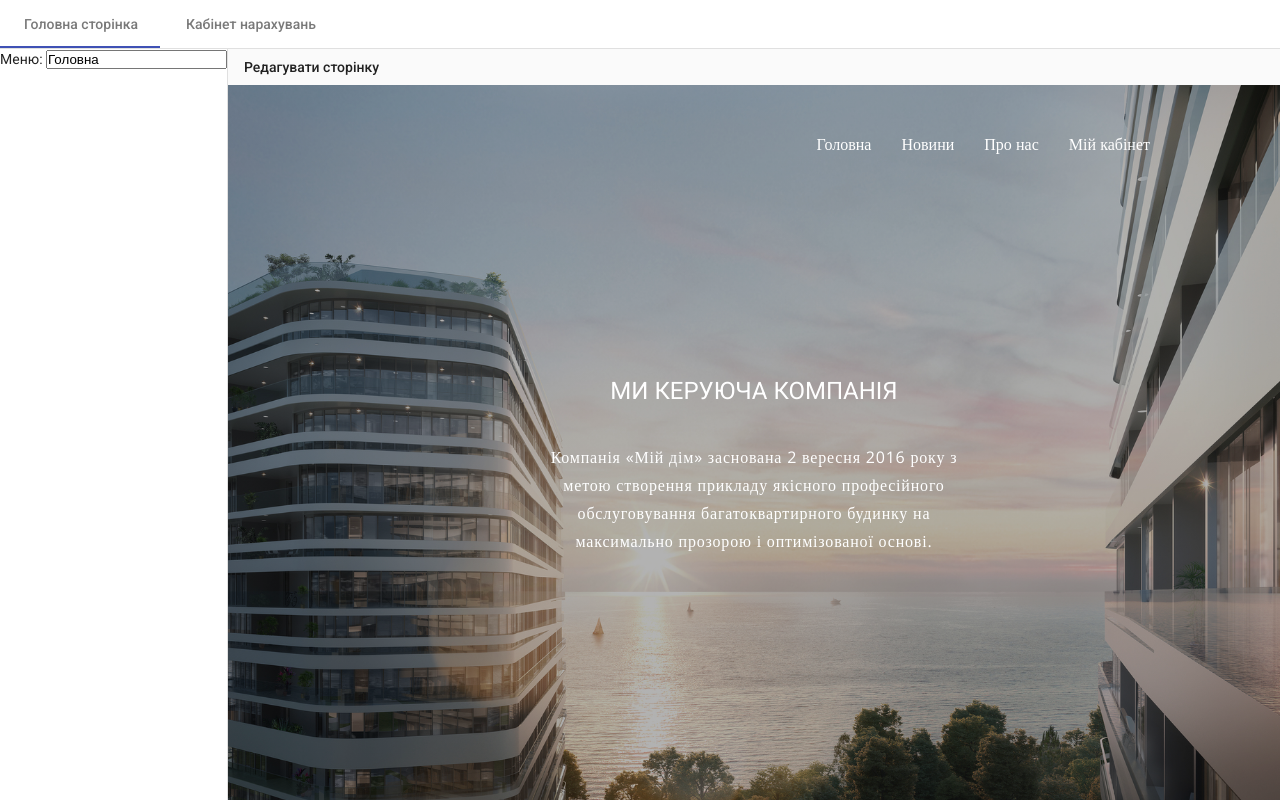
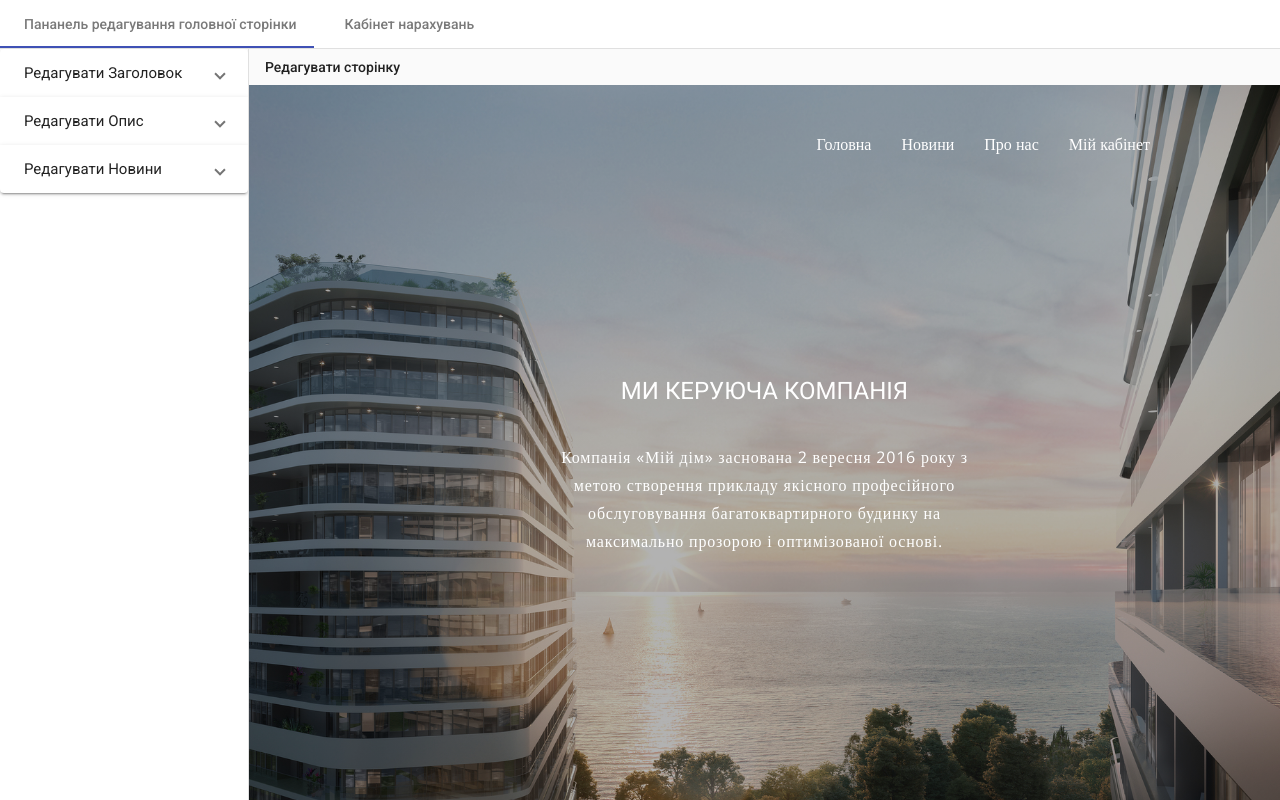
Before and after one commit to vanvani4/accounting, an Angular app: page /admin in a window 1280 px wide. Both pictures are taken after a click on the button "Редагувати сторінку". Shown: the top 800 px of the page. Built offline with nearby package versions, Linux system fonts and the light colour scheme.

Commit message:
Added news-editor.component

```diff
--- a/src/app/admin/admin.component.css
+++ b/src/app/admin/admin.component.css
@@ -0,0 +1,6 @@
+.editor {
+    width: 100%;
+    padding-top: 20px;
+    padding-left: 10px;
+    padding-right: 10px;
+}
--- a/src/app/admin/admin.component.html
+++ b/src/app/admin/admin.component.html
@@ -1,19 +1,58 @@
 <mat-tab-group>
 
-    <mat-tab label="Головна сторінка">
+    <mat-tab label="Пананель редагування головної сторінки">
         <ng-template matTabContent>
-            <mat-drawer-container class="example-container" autosize>
+            <mat-drawer-container autosize>
 
-                <mat-drawer #drawer class="example-sidenav" mode="side">
-                    <div>
-                        <label>Meню:
-                            <input [(ngModel)]="mainPageService.menu[0].name" placeholder="Meню"/>
-                        </label>
-                    </div>
+                <!--  Editor container -->
+                <mat-drawer #drawer mode="side">
+
+                    <mat-accordion>
+
+                        <!-- Title editor -->
+                        <mat-expansion-panel>
+                            <mat-expansion-panel-header>
+                                <mat-panel-title>
+                                    Редагувати Заголовок
+                                </mat-panel-title>
+                            </mat-expansion-panel-header>
+
+                            <mat-form-field class="editor">
+                                <mat-label>Заголовок</mat-label>
+                                <input matInput [(ngModel)]="mainPageService.companyTitle">
+                            </mat-form-field>
+                        </mat-expansion-panel>
+
+                        <!-- Discription editor -->
+                        <mat-expansion-panel>
+                            <mat-expansion-panel-header>
+                                <mat-panel-title>
+                                    Редагувати Опис
+                                </mat-panel-title>
+                            </mat-expansion-panel-header>
+
+                            <mat-form-field class="editor">
+                                <mat-label>Опис</mat-label>
+                                <textarea matInput [(ngModel)]="mainPageService.companyDescription"></textarea>
+                            </mat-form-field>
+                        </mat-expansion-panel>
+                        <!-- News editor -->
+                        <mat-expansion-panel>
+
+                            <mat-expansion-panel-header>
+                                <mat-panel-title>
+                                    Редагувати Новини
+                                </mat-panel-title>
+                            </mat-expansion-panel-header>
+
+                            <app-news-editor></app-news-editor>
+
+                        </mat-expansion-panel>
+
+                    </mat-accordion>
 
                 </mat-drawer>
-
-                <div class="example-sidenav-content">
+                <div>
                     <button type="button" mat-button (click)="drawer.toggle()">
                         Редагувати сторінку
                     </button>
--- a/src/app/admin/admin.component.ts
+++ b/src/app/admin/admin.component.ts
@@ -1,6 +1,7 @@
-import { Component, OnInit } from '@angular/core';
+import { Component, OnInit, NgZone, ViewChild } from '@angular/core';
 import { MainPageService } from '../main-page/main-page.service';
-import { log } from 'util';
+import { CdkTextareaAutosize } from '@angular/cdk/text-field';
+import { take } from 'rxjs/operators';
 
 
 @Component({
@@ -10,12 +11,21 @@ import { log } from 'util';
 })
 export class AdminComponent implements OnInit {
 
-  showFiller = false;
+  panelOpenState = false;
 
-  constructor(public mainPageService: MainPageService) { }
+  constructor(
+    public mainPageService: MainPageService,
+    private _ngZone: NgZone
+  ) { }
 
   ngOnInit(): void {
-    console.log(this.mainPageService.menu[0].name);
+  }
+
+  @ViewChild('autosize') autosize: CdkTextareaAutosize;
+
+  triggerResize() {
+    this._ngZone.onStable.pipe(take(1))
+      .subscribe(() => this.autosize.resizeToFitContent(true));
   }
 
 }
--- /dev/null
+++ b/src/app/admin/news-editor/news-editor.component.css
@@ -0,0 +1,3 @@
+.news-item {
+    font-size: 14px;
+}
--- /dev/null
+++ b/src/app/admin/news-editor/news-editor.component.html
@@ -0,0 +1,4 @@
+<mat-action-list *ngFor="let item of news">
+    <button mat-list-item (click)="change()"> {{ item.title.substr(0, 20) }}... </button>
+    <!-- <mat-list-item class="news-item">{{ item.title.substr(0, 20) }}</mat-list-item> -->
+</mat-action-list>
--- /dev/null
+++ b/src/app/admin/news-editor/news-editor.component.ts
@@ -0,0 +1,28 @@
+import { Component, OnInit } from '@angular/core';
+import { MainPageService } from '../../main-page/main-page.service';
+import { News } from './../../models/news';
+
+@Component({
+  selector: 'app-news-editor',
+  templateUrl: './news-editor.component.html',
+  styleUrls: ['./news-editor.component.css']
+})
+export class NewsEditorComponent implements OnInit {
+
+  news: News[];
+
+  constructor(public mainPageService: MainPageService) { }
+
+  ngOnInit(): void {
+    this.getNews();
+  }
+
+  getNews(): void {
+    this.mainPageService.getNews()
+      .subscribe(news => (this.news = news));
+  }
+
+  change() {
+
+  }
+}
--- a/src/app/app.module.ts
+++ b/src/app/app.module.ts
@@ -13,6 +13,7 @@ import { MainPageComponent } from './main-page/main-page.component';
 import { MessagesComponent } from './messages/messages.component';
 import { LoginComponent } from './login/login.component';
 import { AdminComponent } from './admin/admin.component';
+import { NewsEditorComponent } from './admin/news-editor/news-editor.component';
 
 
 @NgModule({
@@ -21,7 +22,8 @@ import { AdminComponent } from './admin/admin.component';
     MainPageComponent,
     MessagesComponent,
     LoginComponent,
-    AdminComponent
+    AdminComponent,
+    NewsEditorComponent
   ],
   imports: [
     BrowserModule,
--- a/src/app/main-page/main-page.component.html
+++ b/src/app/main-page/main-page.component.html
@@ -6,9 +6,9 @@
     </ul>
 
     <div>
-        <h1 class="company-title">Ми керуюча компанія</h1>
+        <h1 class="company-title">{{mainPageService.companyTitle}}</h1>
         <p class="company-description">
-            Компанія «Мій дім» заснована 2 вересня 2016 року з метою створення прикладу якісного професійного обслуговування багатоквартирного будинку на максимально прозорою і оптимізованої основі.
+            {{mainPageService.companyDescription}}
         </p>
     </div>
 </header>
--- a/src/app/main-page/main-page.component.ts
+++ b/src/app/main-page/main-page.component.ts
@@ -13,11 +13,12 @@ export class MainPageComponent implements OnInit {
   news: News[];
   menu: Menu[];
 
-  constructor(private mainPageService: MainPageService) { }
+  constructor(public mainPageService: MainPageService) { }
 
   ngOnInit(): void {
     this.getNews();
     this.getMenu();
+
   }
 
   getNews(): void {
--- a/src/app/main-page/main-page.service.ts
+++ b/src/app/main-page/main-page.service.ts
@@ -19,6 +19,9 @@ export class MainPageService {
     { id: 3, name: 'Про нас', link: '#' },
     { id: 4, name: 'Мій кабінет', link: 'admin' },
   ];
+
+  companyTitle: string = 'Ми керуюча компанія';
+  companyDescription: string = 'Компанія «Мій дім» заснована 2 вересня 2016 року з метою створення прикладу якісного професійного обслуговування багатоквартирного будинку на максимально прозорою і оптимізованої основі.'
 
   constructor(
     private http: HttpClient,
```
Also changed, not shown: src/app/material/material.module.ts (+14 -2 lines), 2 other files (tests, documents, lock files or other folders).
